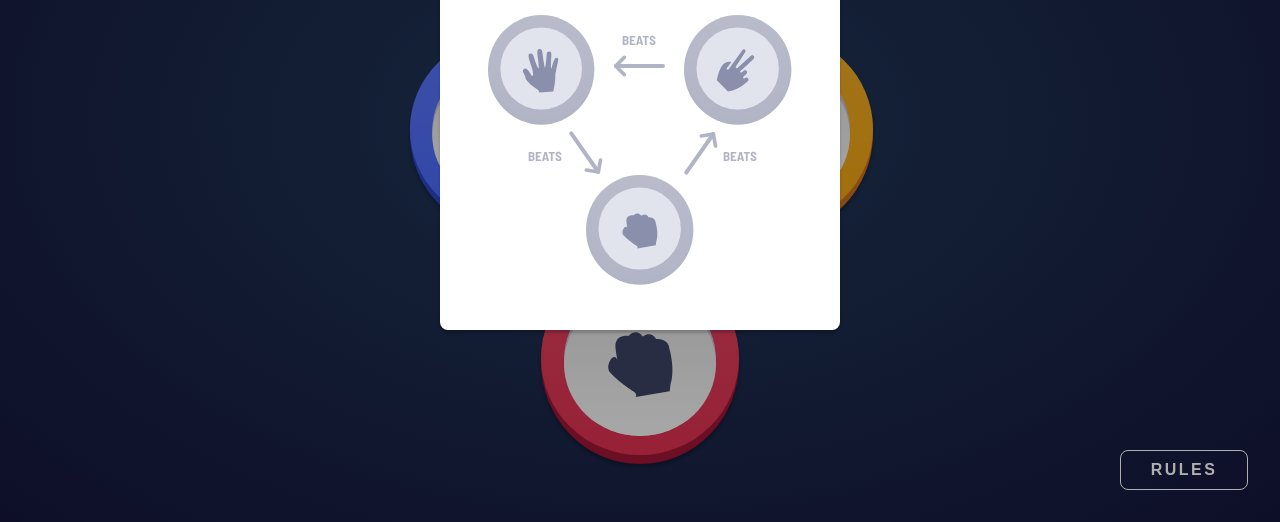
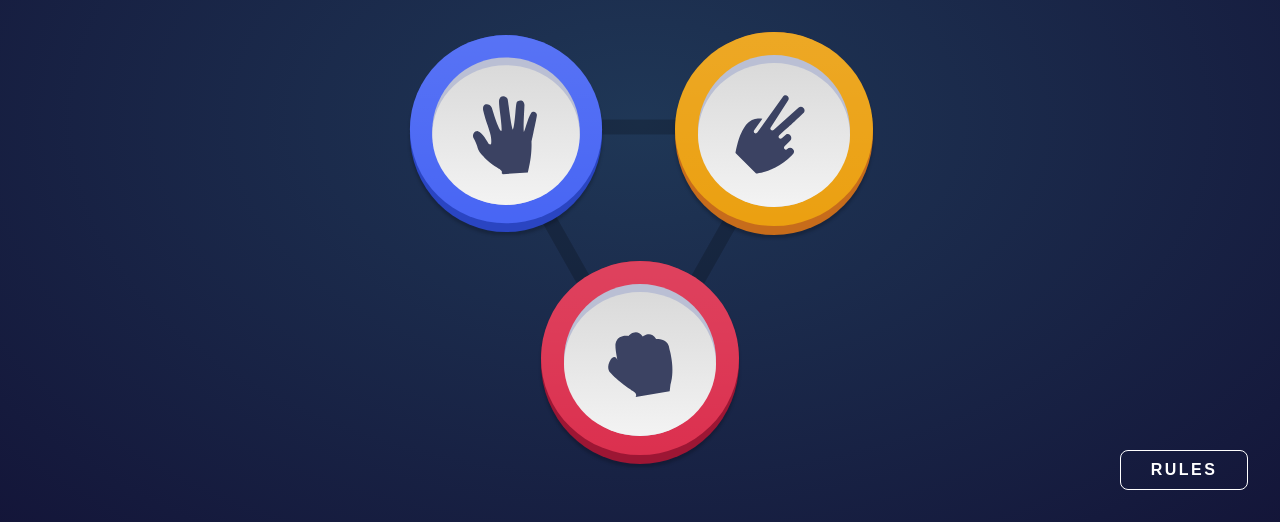
Before and after one commit to amt-theophilus-mercifield/rock-paper-scissors, a plain HTML site: page redo/markup.html in a window 1280 px wide. Shown: the part 278-800 px from the top of the page. Drawn offline with Linux system fonts and the light colour scheme.

Commit message:
rules modal logic done

```diff
--- a/logic/index.js
+++ b/logic/index.js
@@ -1,12 +1,12 @@
 const ruleBtn = document.getElementById('rules-button');
 const rulesModal = document.getElementById('rules-modal-container');
-const rulesModalBackground = document.getElementById('rules-modal-background');
+const rulesModalBackground = document.getElementById('rules-modal-background')
 const closeBtn = document.getElementById('close-btn');
 
 ruleBtn.addEventListener('click', () => {
     rulesModal.classList.remove('hidden');
     rulesModalBackground.classList.remove('hidden');
-})
+});
 
 closeBtn.addEventListener('click',() => {
     rulesModal.classList.add('hidden');
--- a/redo/markup.html
+++ b/redo/markup.html
@@ -105,7 +105,7 @@
         </div>
 
         <!-- Modal Component -->
-        <div id="rules-modal-background" class="modal hidden">
+        <div id="rules-modal-background" class="rules-modal-background hidden">
           <div id="rules-modal-container" class="modal hidden">
             <div id="modal">
               <div id="modal-header">
@@ -141,5 +141,6 @@
         </div>
       </div>
     </div>
+    <script type="text/javascript" src="../logic/index.js"></script>
   </body>
 </html>
--- a/redo/style.scss
+++ b/redo/style.scss
@@ -509,7 +509,7 @@ body {
 
 /* Modal Component */
 
-#rules-modal-background {
+.rules-modal-background {
     width: 100vw;
     height: 100vh;
     position: absolute;
@@ -597,7 +597,7 @@ body {
 
 /* Modal Switch*/
 .hidden {
-    // display: none;
+    display: none;
 }
 
 // Switch for Steps //
```
Also changed, not shown: redo/style.css, 1 other file.
